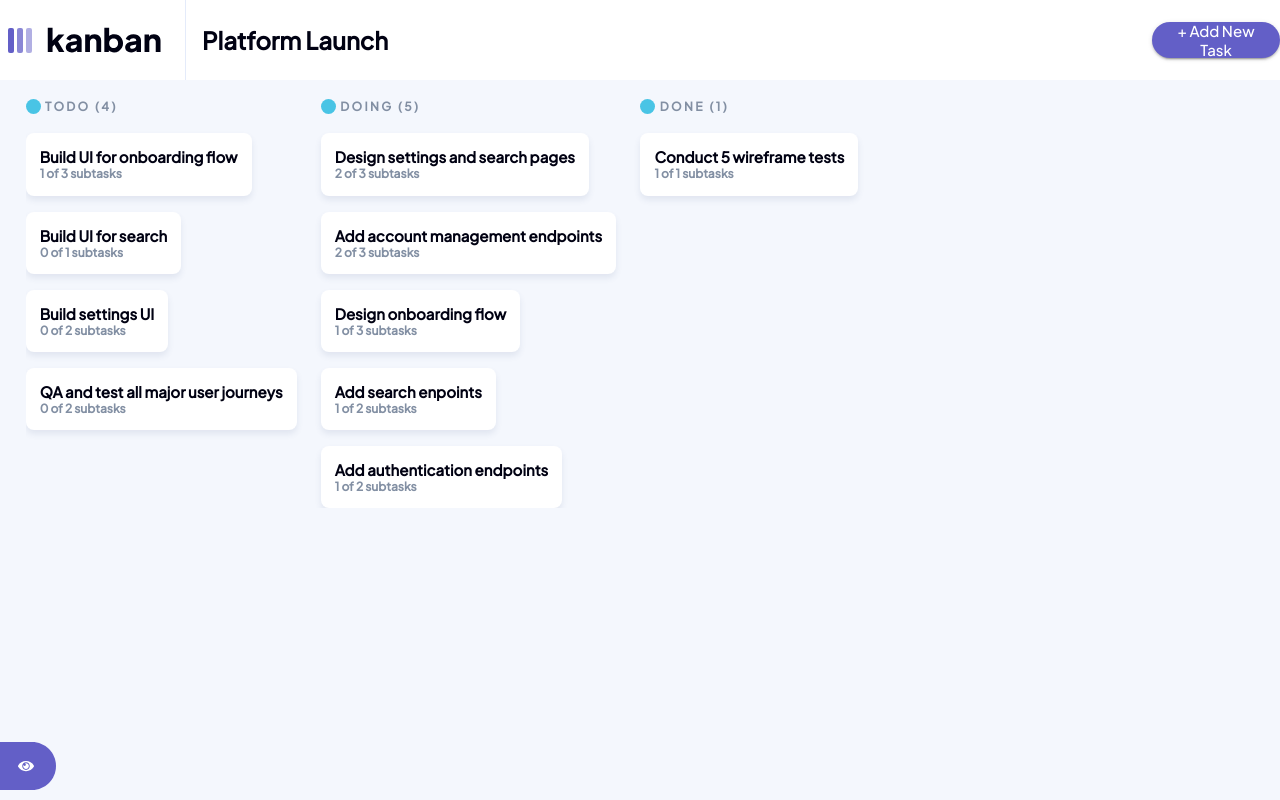
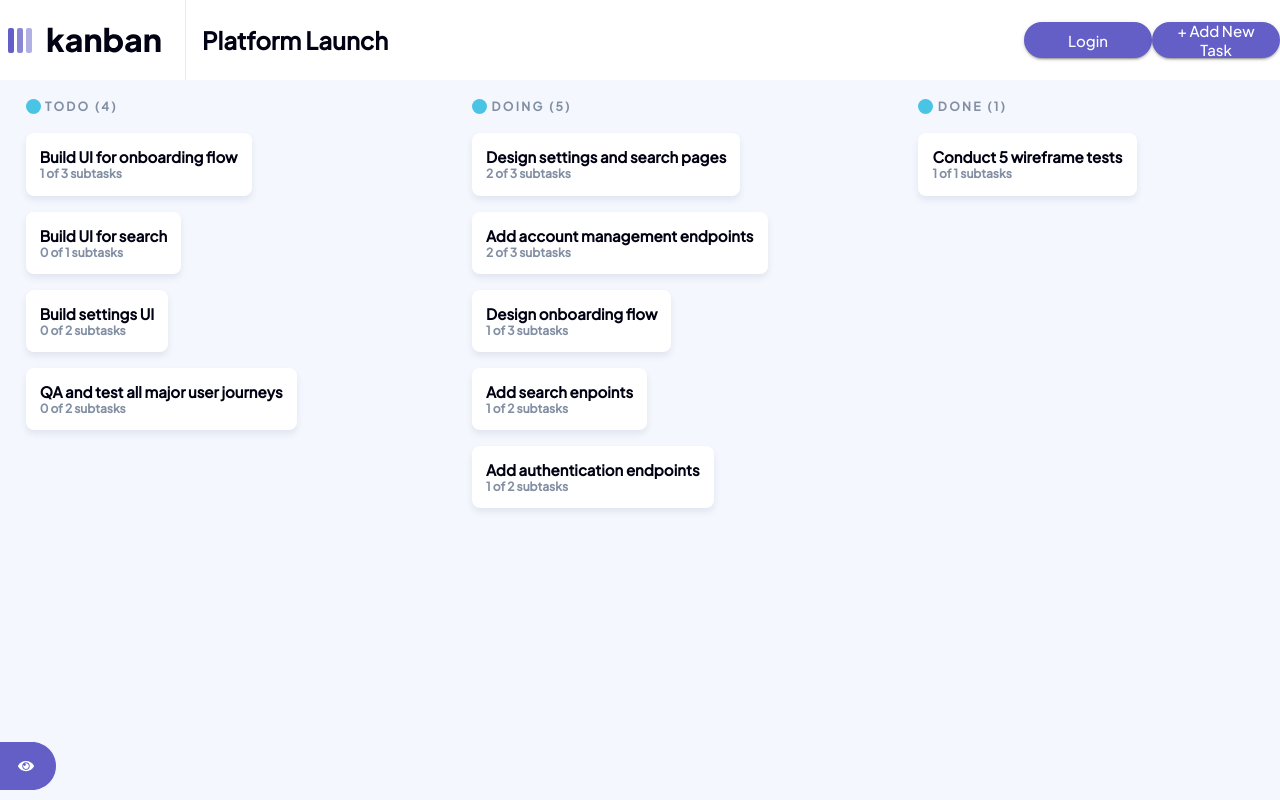
Before and after one commit to vengeance1464/kanban-task-management-UI, a React app: page / in a window 1280 px wide. Built offline with nearby package versions, Linux system fonts and the light colour scheme; no server answers.

Commit message:
setup firebase authentication

```diff
--- a/package.json
+++ b/package.json
@@ -22,11 +22,13 @@
     "@mui/x-data-grid": "^6.14.0",
     "@reduxjs/toolkit": "^1.9.7",
     "@types/react-redux": "^7.1.27",
+    "firebase": "^10.5.2",
     "react-dnd": "^16.0.1",
     "react-dnd-html5-backend": "^16.0.1",
     "react-hook-form": "^7.47.0",
     "react-redux": "^8.1.3",
-    "react-router-dom": "^6.17.0"
+    "react-router-dom": "^6.17.0",
+    "styled-components": "^6.1.0"
   },
   "devDependencies": {
     "@babel/core": "^7.22.17",
--- a/src/App.js
+++ b/src/App.js
@@ -8,11 +8,17 @@ import { AddTask } from './components/Modal/AddTask';
 import { SideBar } from './components/SideBar';
 import { EyeEnabled } from './components/Icons/EyeEnabled';
 import { getTheme } from './themes/theme';
-import { ThemeProvider } from '@mui/material/styles';
+import { ThemeProvider} from '@mui/material/styles';
 import { Box } from '@mui/material';
 import ThemeSwitchProvider from './themes/ThemeProvider';
 import { ThemeContext } from './themes/ThemeProvider';
 import { useDevice } from './components/utils/hooks/useDevice';
+import {  GlobalStyles } from '@mui/material/styles';
+import styled, { createGlobalStyle } from 'styled-components';
+import FirebaseContext from './components/utils/firebase/FirebaseProvider';
+import { initializeApp } from 'firebase/app';
+import { firebaseConfig } from './components/utils/firebase/firebaseConfig';
+import FirebaseProvider from './components/utils/firebase/FirebaseProvider';
 
 
 const App = () => {
@@ -29,18 +35,31 @@ const App = () => {
     setMobileSideBarVisible(false)
   }
 
+  const GlobalStyle = createGlobalStyle`
+  body {
+    background-color: ${props => props.lightTheme ? '#F4F7FD' : '#20212C'};
+  }
+`;
+
   return (
     <ThemeContext.Provider value={{theme:theme,setTheme:setTheme}}>
     <ThemeProvider theme={getTheme(theme)}>
+    <GlobalStyle lightTheme={theme==='light'} />
+    {/* <GlobalStyles styles={{ body: { backgroundColor: '#F4F7FD' } }} /> */}
+    <FirebaseProvider values={{app:initializeApp(firebaseConfig),user:null,setUser:null}}>
+
     <Provider store={store}>
+
+
       <Header setOpen={setOpen} mobileSideBarVisible={mobileSideBarVisible} setMobileSideBarVisible={setMobileSideBarVisible} />
       <Box sx={{position:sideBarVisible && 'relative',left: !isMobile && sideBarVisible && '12vw',paddingLeft:'2vw', backgroundColor: theme=>theme.palette.info.light,
-          height: '100vh',}}>
+          height: '100vh',maxHeight:'100vh'}}>
       <TaskBoard open={open}  setOpen={setOpen}/>
       </Box>
       {(sideBarVisible|| mobileSideBarVisible) && <SideBar onClick={()=>setSideBarVisible(false)} mobileSideBarVisible={mobileSideBarVisible} handleClose={handleClose}/>}
       {!isMobile && !sideBarVisible && <EyeEnabled onClick={()=>setSideBarVisible(true)} />}
       </Provider>
+      </FirebaseProvider>
       </ThemeProvider>
       </ThemeContext.Provider>
   );
--- a/src/components/Header/Header.tsx
+++ b/src/components/Header/Header.tsx
@@ -8,6 +8,7 @@ import { Plus } from '../Icons/Plus';
 import { MobileLogo } from '../Icons/MobileLogo';
 import { DownArrow } from '../Icons/DownArrow';
 import { UpArrow } from '../Icons/UpArrow';
+import { useFirebaseAuth } from '../utils/hooks/useFirebaseAuth';
 
 export const HeaderComponent: React.FC<HeaderProps> = ({
   setOpen,
@@ -15,6 +16,8 @@ export const HeaderComponent: React.FC<HeaderProps> = ({
   setMobileSideBarVisible,
 }) => {
   const { isMobile } = useDevice();
+  const { user, signIn, signOut } = useFirebaseAuth();
+  console.log('user ', user);
   return (
     <Stack
       sx={{
@@ -57,6 +60,11 @@ export const HeaderComponent: React.FC<HeaderProps> = ({
       </Stack>
       <Button
         variant="contained"
+        onClick={() => (user !== null && user ? signOut() : signIn())}
+        title={user && user !== null ? 'Sign Out' : 'Login'}
+      />
+      <Button
+        variant="contained"
         onClick={() => {
           console.log('open');
           setOpen(true);
--- a/src/components/Task/TaskColumn/TaskColumn.tsx
+++ b/src/components/Task/TaskColumn/TaskColumn.tsx
@@ -14,13 +14,20 @@ const TaskColumnComponent: React.FC<ITaskColumnProps> = ({
     accept: 'ITEM',
     drop: (item: any, monitor: any) => {
       console.log('Dropped item:', item);
-      let columnsCopy = updateTaskColumn(item, tasks[0].status);
+
+      if (tasks.length > 0) updateTaskColumn(item, tasks[0].status);
     },
   });
 
   return (
     <>
-      <Stack ref={ref} direction="column" gap={2}>
+      <Stack
+        sx={{ height: '100vh', width: '33vw', minWidth: '33vw' }}
+        flexGrow={1}
+        ref={ref}
+        direction="column"
+        gap={2}
+      >
         {tasks.map((task, index) => (
           <Task task={task} />
         ))}
--- /dev/null
+++ b/src/components/utils/firebase/FirebaseProvider.tsx
@@ -0,0 +1,23 @@
+import React, { createContext, useState } from 'react';
+import { firebaseConfig } from './firebaseConfig';
+import { initializeApp } from 'firebase/app';
+
+export const FirebaseContext = createContext<any>({
+  app: null,
+  user: null,
+  setUser: null,
+});
+
+const FirebaseProvider: React.FC<any> = ({ children }) => {
+  const [user, setUser] = useState();
+  console.log('here');
+  return (
+    <FirebaseContext.Provider
+      value={{ app: null, user: user, setUser: setUser }}
+    >
+      {children}
+    </FirebaseContext.Provider>
+  );
+};
+
+export default FirebaseProvider;
--- /dev/null
+++ b/src/components/utils/firebase/firebaseConfig.ts
@@ -0,0 +1,12 @@
+
+
+const firebaseConfig = {
+    apiKey: "AIzaSyAgrmTAXYku0Al8q7xQgamgCIGHk7xilGs",
+    authDomain: "kanban-task-managment.firebaseapp.com",
+    projectId: "kanban-task-managment",
+    storageBucket: "kanban-task-managment.appspot.com",
+    messagingSenderId: "366176969623",
+    appId: "1:366176969623:web:fb46497c215b1fee859ad2"
+  };
+
+  export {firebaseConfig}
--- /dev/null
+++ b/src/components/utils/hooks/useFirebaseAuth.ts
@@ -0,0 +1,75 @@
+import { useContext, useEffect } from "react"
+import { FirebaseContext } from "../firebase/FirebaseProvider"
+import { GoogleAuthProvider, getAuth,signInWithPopup,signOut as firebaseSignOut, getAdditionalUserInfo, setPersistence, browserLocalPersistence } from "firebase/auth";
+
+
+
+export const useFirebaseAuth=()=>{
+
+
+    const {app,user,setUser}=useContext(FirebaseContext)
+
+
+    useEffect(() => {
+        const unsubscribe = getAuth().onAuthStateChanged(user => {
+          if (user) {
+            // User is signed in.
+            setUser(user);
+          } else {
+            // No user is signed in.
+            setUser(null);
+          }
+        });
+
+        // Clean up the subscription
+        return () => {
+          unsubscribe();
+        };
+      }, []);
+    const signIn=async ()=>{
+        try
+        {
+        const auth = getAuth();
+        const provider = new GoogleAuthProvider();
+
+      const result=  await signInWithPopup(auth, provider)
+      console.log("result ",result)
+
+      const additionalInfo=getAdditionalUserInfo(result)
+      console.log("additional ",additionalInfo)
+
+      const credential = GoogleAuthProvider.credentialFromResult(result);
+      console.log("credential ",credential);
+      console.log("set user",setUser)
+      await setPersistence(auth, browserLocalPersistence);
+
+     // const token = credential.accessToken;
+     // setUser( result.user)
+
+      // The signed-in user info.
+        }catch(error){
+
+            const errorCode = error.code;
+            const errorMessage = error.message;
+            // The email of the user's account used.
+            const email = error.customData.email;
+            // The AuthCredential type that was used.
+            const credential = GoogleAuthProvider.credentialFromError(error);
+        }
+    }
+
+       const signOut=async()=>{
+        try
+        {
+            console.log("signing out")
+        const auth = getAuth();
+        const result= await firebaseSignOut(auth);
+         setUser(null)
+        }catch(error)
+        {
+          console.log("error ",error)
+        }
+       }
+
+       return {user,signIn,signOut}
+}
--- /dev/null
+++ b/src/components/utils/localStorage.ts
@@ -0,0 +1,24 @@
+import { RootState } from "../../redux/store";
+
+function saveToLocalStorage(state:RootState) {
+    try {
+        const serializedState = JSON.stringify(state);
+        localStorage.setItem('state', serializedState);
+    } catch(e) {
+        console.warn(e);
+    }
+}
+
+function loadFromLocalStorage() {
+    try {
+        const serializedState = localStorage.getItem('state');
+        if (serializedState === null) return undefined;
+        return JSON.parse(serializedState);
+    } catch(e) {
+        console.warn(e);
+        return undefined;
+    }
+}
+
+
+export {loadFromLocalStorage,saveToLocalStorage}
--- a/src/pages/TaskBoard/TaskBoard.tsx
+++ b/src/pages/TaskBoard/TaskBoard.tsx
@@ -14,48 +14,50 @@ import { tasksSelector } from '../../redux/task/selectors';
 import { UpdateTask } from '../../components/Modal/UpdateTask';
 import { Delete } from '../../components/Modal/Delete';
 import { EyeEnabled } from '../../components/Icons/EyeEnabled';
+import { useDispatch } from 'react-redux';
+import { editTask } from '../../redux/task/taskSlice';
 
 const TaskBoard: React.FC = ({ open, setOpen }: any) => {
   const columns = useSelector(columnsSelector);
   const tasks = useSelector(tasksSelector);
 
+  const dispatch = useDispatch();
   console.log('Columns,', columns, 'tasks', tasks);
 
-  // const updateTaskColumn = (task: Task, updatedStatus: string) => {
-  //   let filteredColumnIndex: any = columns.findIndex(
-  //     (column) => column.name === task.status,
-  //   );
-
-  //   let filteredTasks = columns[filteredColumnIndex].tasks.filter(
-  //     (taskItem: any) => taskItem.title !== task.title,
-  //   );
-
-  //   columns[filteredColumnIndex].tasks = filteredTasks;
-  //   let finalColumnIndex: any = columns.findIndex(
-  //     (column) => column.name === updatedStatus,
-  //   );
-
-  //   task.status = updatedStatus;
-  //   columns[finalColumnIndex].tasks.push(task);
-  //   console.log('columns ', columns);
-  //   setColumns([...columns]);
-  // };
+  const updateTaskColumn = (task: Task, updatedStatus: string) => {
+    // let filteredColumnIndex: any = columns.findIndex(
+    //   (column) => column.name === task.status,
+    // );
+    // let filteredTasks = columns[filteredColumnIndex].tasks.filter(
+    //   (taskItem: any) => taskItem.title !== task.title,
+    // );
+    // columns[filteredColumnIndex].tasks = filteredTasks;
+    // let finalColumnIndex: any = columns.findIndex(
+    //   (column) => column.name === updatedStatus,
+    // );
+    // task.status = updatedStatus;
+    // columns[finalColumnIndex].tasks.push(task);
+    // console.log('columns ', columns);
+    // setColumns([...columns]);
+    //task.status = updatedStatus;
+    dispatch(editTask({ ...task, status: updatedStatus }));
+  };
 
   return (
     <>
       <Stack
         sx={{
           maxHeight: '100vh',
-          overflowY: 'scroll',
-          '&::-webkit-scrollbar': {
-            width: '0.4em',
-          },
-          '&::-webkit-scrollbar-thumb': {
-            backgroundColor: 'rgba(0, 0, 0, 0.5)',
-          },
-          '&::-webkit-scrollbar-thumb:hover': {
-            backgroundColor: 'rgba(0, 0, 0, 0.8)',
-          },
+          // overflowY: 'scroll',
+          // '&::-webkit-scrollbar': {
+          //   width: '0.4em',
+          // },
+          // '&::-webkit-scrollbar-thumb': {
+          //   backgroundColor: 'rgba(0, 0, 0, 0.5)',
+          // },
+          // '&::-webkit-scrollbar-thumb:hover': {
+          //   backgroundColor: 'rgba(0, 0, 0, 0.8)',
+          // },
         }}
         direction="row"
         gap={3}
@@ -65,15 +67,19 @@ const TaskBoard: React.FC = ({ open, setOpen }: any) => {
             <Stack direction="column">
               <TaskState
                 taskState={column.name}
-                taskCount={tasks[column.name].length}
+                taskCount={
+                  !(column.name in tasks) ? 0 : tasks[column.name].length
+                }
                 color={'#49C4E5'}
               />
-              <DndProvider backend={HTML5Backend}>
-                <TaskColumn
-                  tasks={tasks[column.name]}
-                  updateTaskColumn={(): any => null}
-                />
-              </DndProvider>
+              {column.name in tasks && tasks[column.name].length > 0 && (
+                <DndProvider backend={HTML5Backend}>
+                  <TaskColumn
+                    tasks={tasks[column.name]}
+                    updateTaskColumn={updateTaskColumn}
+                  />
+                </DndProvider>
+              )}
             </Stack>
           );
         })}
--- a/src/redux/store.ts
+++ b/src/redux/store.ts
@@ -2,36 +2,23 @@ import { configureStore } from '@reduxjs/toolkit';
 import boardReducer from './board/boardSlice';
 import taskReducer from './task/taskSlice';
 import columnsReducer from './columns/columnsSlice';
+import { loadFromLocalStorage, saveToLocalStorage } from '../components/utils/localStorage';
 
+
+const preloadedState = loadFromLocalStorage();
 const store = configureStore({
   reducer: {
     board: boardReducer,
     tasks:taskReducer,
     columns:columnsReducer
   },
+  preloadedState
 
 });
 
 store.subscribe(() => {
   // persist your state
-  console.log("state ",store.getState())
-
-  const {board,columns,tasks}=store.getState()
-
-  // const boards =
-  // const tasks=localStorage.getItem('tasks')
-  // const columns=localStorage.getItem('columns')
-
-  // localStorage.setItem('board',boards)
-
-  // localStorage.setItem('tasks',tasks)
-
-  // if(columns!==null)
-  localStorage.setItem('columns',JSON.stringify(columns))
-
-  localStorage.setItem('board',JSON.stringify(board))
-
-  localStorage.setItem('tasks',JSON.stringify(tasks))
+  saveToLocalStorage(store.getState())
 
 
 })
--- a/src/themes/paletteLight.ts
+++ b/src/themes/paletteLight.ts
@@ -1,4 +1,7 @@
  const paletteLight=  {
+  background:{
+      default:'#F4F7FD'
+  },
     primary: {
       main: "#635FC7",
       dark: "#000112",
```
Also changed, not shown: src/components/SideBar/SideBar.tsx (+10 -9 lines), 1 other file (tests, documents, lock files or other folders).
